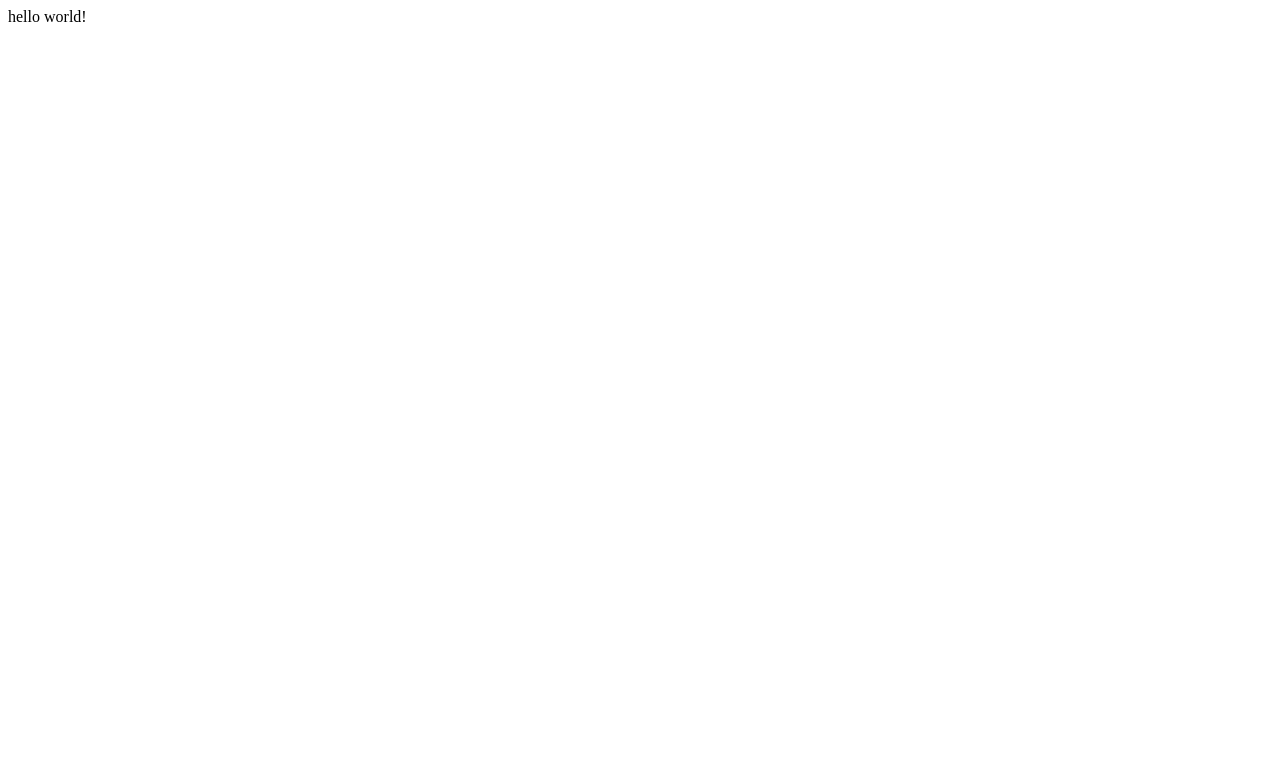
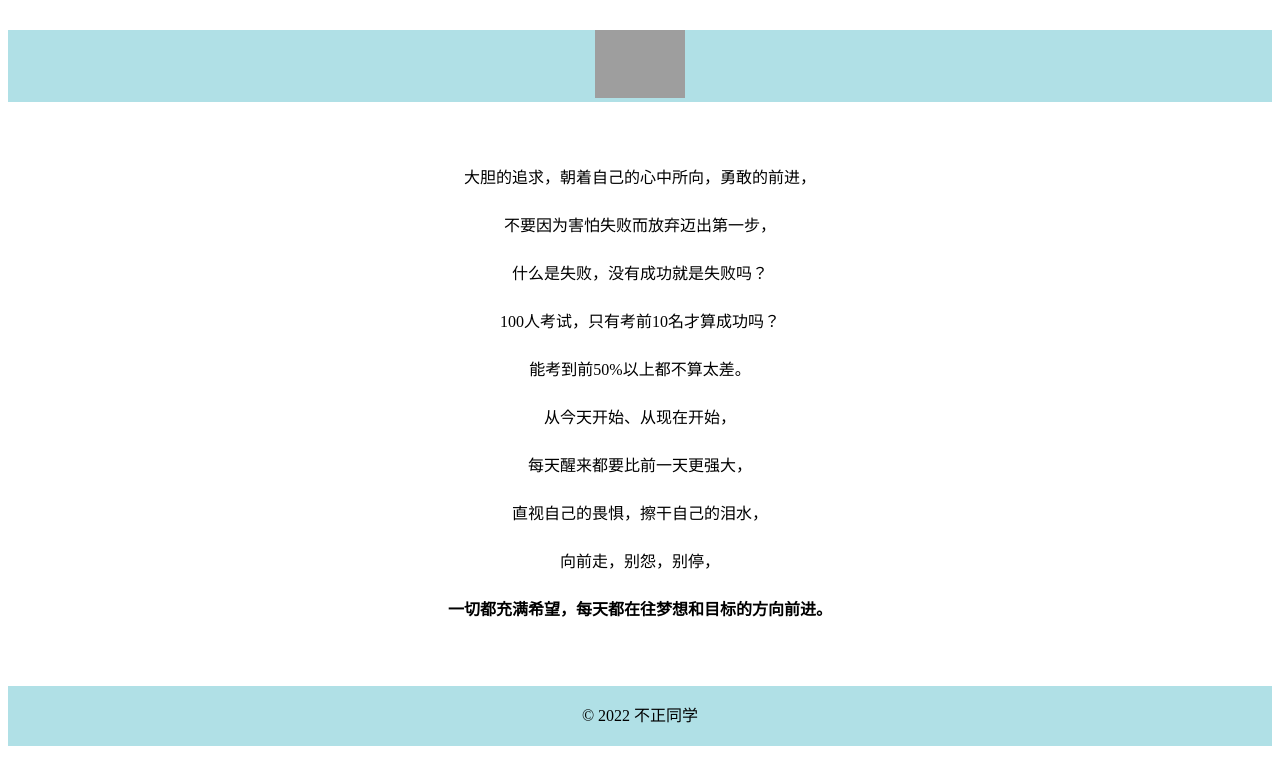
Before and after one commit to kl078101/R01, a plain HTML site: page index.html in a window 1280 px wide. Drawn offline with Linux system fonts and the light colour scheme; grey boxes are pictures that could not be loaded.

Commit message:
Update index.html

```diff
--- a/index.html
+++ b/index.html
@@ -1 +1,54 @@
-<p>hello world!</p>
+<!DOCTYPE html>
+<html lang="en">
+<head>
+    <meta charset="UTF-8">
+    <meta http-equiv="X-UA-Compatible" content="IE=edge">
+    <meta name="viewport" content="width=device-width, initial-scale=1.0">
+    <title>不正同学</title>
+    <style>
+        .div_head{
+            background-color: rgb(176,224,230);
+            text-align: center;
+            margin-top: 30px;
+        }
+        .div_content{
+            text-align: center;
+            margin: 60px auto;
+            line-height: 2;
+        }
+
+        .div_bottom{
+            text-align: center;
+            background-color: rgb(176,224,230);
+            line-height: 60px;
+            margin-bottom: 30px;
+        }
+
+    </style>
+</head>
+<body>
+    <div class="div_head">
+        <img src="https://s1.328888.xyz/2022/08/19/3Y0N6.png" alt="头像" width="90px">
+    </div>
+
+    <div class="div_content">
+
+
+        <p>大胆的追求，朝着自己的心中所向，勇敢的前进，</p>
+        <p>不要因为害怕失败而放弃迈出第一步，</p>
+        <p>什么是失败，没有成功就是失败吗？</p>
+        <p>100人考试，只有考前10名才算成功吗？</p>
+        <p>能考到前50%以上都不算太差。</p>
+        <p>从今天开始、从现在开始，</p>
+        <p>每天醒来都要比前一天更强大，</p>
+        <p>直视自己的畏惧，擦干自己的泪水，</p>
+        <p>向前走，别怨，别停，</p>
+        <p><b>一切都充满希望，每天都在往梦想和目标的方向前进。</b></p>
+
+    </div>
+
+    <div class="div_bottom" >
+        © 2022 不正同学
+    </div>
+</body>
+</html>
```
